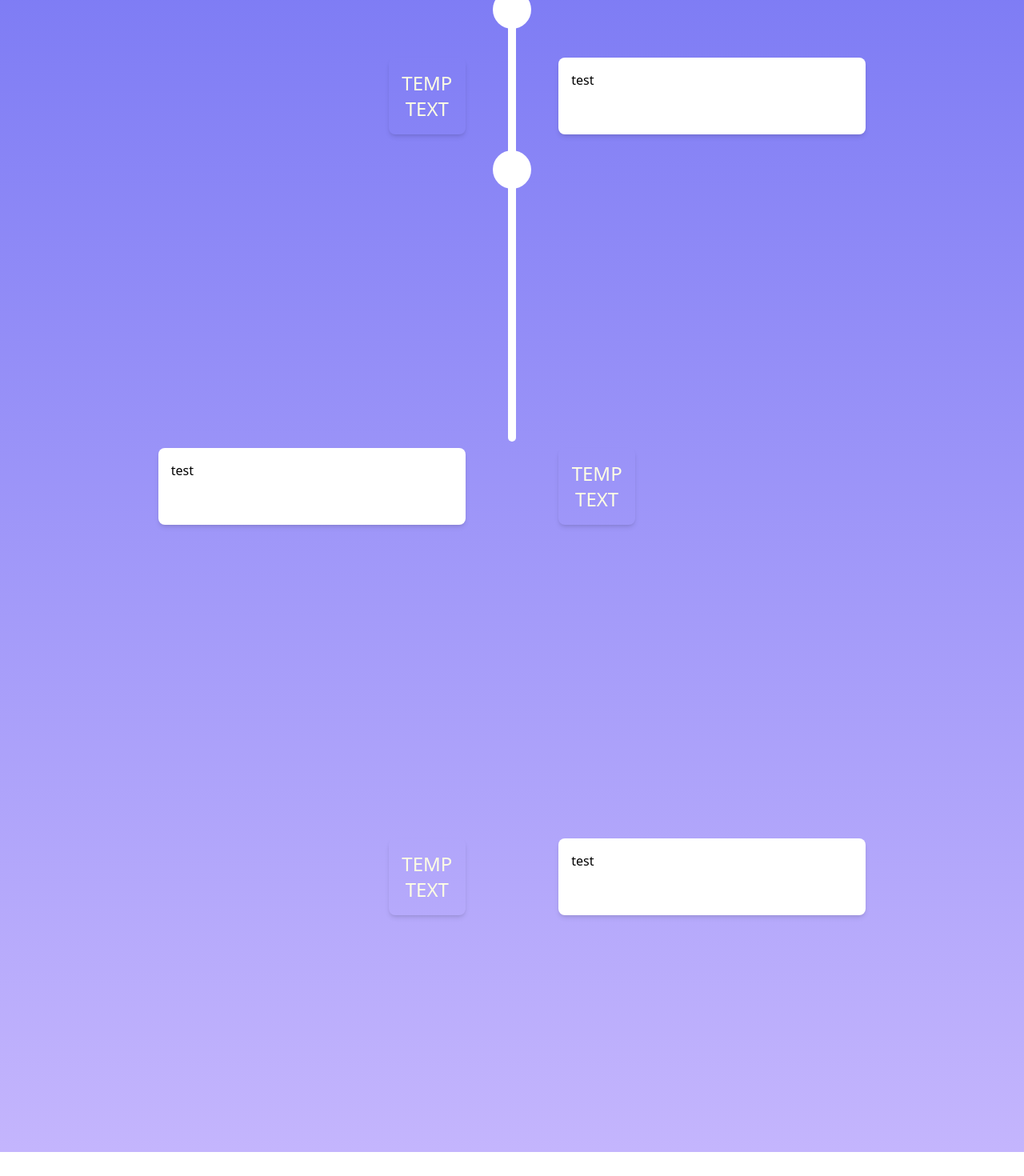
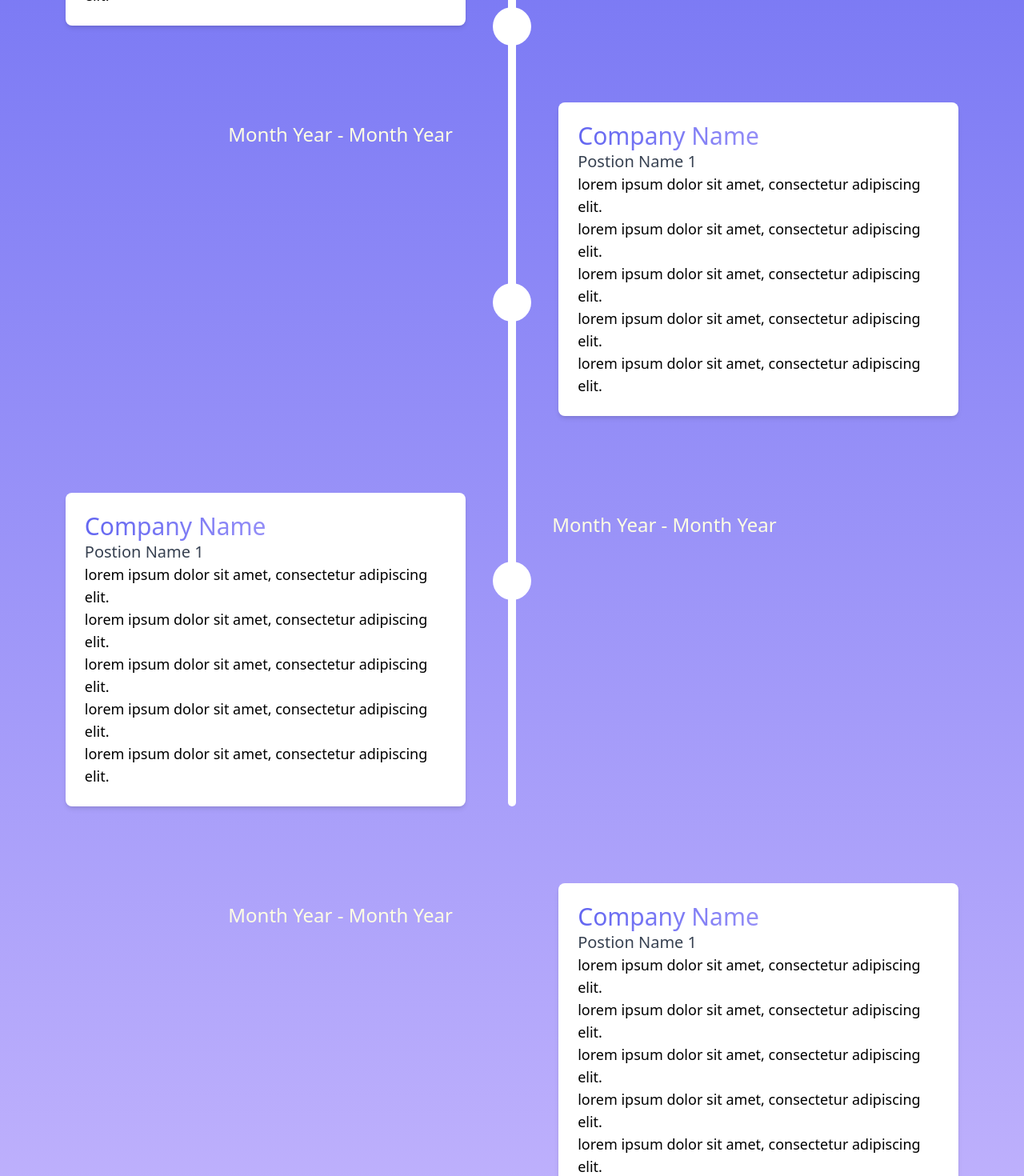
Before and after one commit to WahabJI/my-project, a Next.js app: page / in a window 1280 px wide. Shown: the part 2180-3650 px from the top of the page at 80% size. Before the commit the page ends 3620 px from the top, so only its background shows below. Built offline with nearby package versions, Linux system fonts and the light colour scheme.

Commit message:
finished example page, ready to add animations

```diff
--- a/pages/index.tsx
+++ b/pages/index.tsx
@@ -193,8 +193,8 @@ export default function Home() {
 
           {/* EXPERIENCE SECTION */}
           <section id="experience" className="bg-gradient-to-b from-indigo-500 to-violet-300 min-h-screen flex flex-col">
-            <h1 className="text-center text-6xl font-title font-bold text-beige mt-2">Experience</h1>
-            <div className="grid grid-cols-11 grid-rows-4">
+            <h1 className="text-center text-6xl font-title font-bold text-beige mt-16">Experience</h1>
+            <div className="grid grid-cols-11 grid-rows-4 pb-32">
 
               <div className="col-span-5 mt-24 flex justify-end">
                 <div className="bg-white w-[500px] min-h-44 rounded-lg shadow-md p-6">
@@ -214,60 +214,84 @@ export default function Home() {
               {/* MIDDLE LINE */}
               <div className="col-span-1 row-span-4 flex justify-center">
                 <div className="flex justify-center items-center absolute">
-                  <div className="mt-16 h-[1000px] bg-white w-[10px] rounded-lg"></div>
+                  <div className="mt-16 h-[1400px] bg-white w-[10px] rounded-lg"></div>
                 </div>
                 <div className="bg-white rounded-full w-12 h-12 mt-[115px] absolute"></div>
-                <div className="bg-white rounded-full w-12 h-12 mt-[310px] absolute"></div>
-                <div className="bg-white rounded-full w-12 h-12 mt-[500px] absolute"></div>
-                <div className="bg-white rounded-full w-12 h-12 mt-[700px] absolute"></div>
+                <div className="bg-white rounded-full w-12 h-12 mt-[465px] absolute"></div>
+                <div className="bg-white rounded-full w-12 h-12 mt-[810px] absolute"></div>
+                <div className="bg-white rounded-full w-12 h-12 mt-[1158px] absolute"></div>
               </div>
 
               <div className="col-span-5 mt-24 flex justify-start">
                 <div className="rounded-lg p-4">
                   {/* Content goes here */}
-                  <p className="text-beige text-center text-2xl mt-2 -ml-16">Month Year - Month Year</p>
+                  <p className="text-beige text-center text-2xl mt-2 -ml-6">Month Year - Month Year</p>
                 </div>
               </div>
 
               <div className="col-span-5 mt-24 flex justify-end">
-                <div className="w-24 h-24 rounded-lg shadow-md p-4">
-
-                  <p className="text-beige text-center text-2xl">TEMP TEXT</p>
+                <div className="rounded-lg p-4">
+                  {/* Content goes here */}
+                  <p className="text-beige text-center text-2xl mt-2 -ml-6">Month Year - Month Year</p>
                 </div>
               </div>
 
               <div className="col-span-5 mt-24 flex justify-start">
-                <div className="bg-white w-96 h-24 rounded-lg shadow-md p-4">
-
-                  test
+                <div className="bg-white w-[500px] min-h-44 rounded-lg shadow-md p-6">
+                  {/* Content goes here */}
+                  <h1 className="text-3xl bg-gradient-to-r from-indigo-500 to-violet-300 bg-clip-text text-transparent">Company Name</h1>
+                  <h2 className="text-gray-700 text-xl">Postion Name 1</h2>
+                  <ul className="text-lg">
+                    <li className="">lorem ipsum dolor sit amet, consectetur adipiscing elit. </li>
+                    <li className="">lorem ipsum dolor sit amet, consectetur adipiscing elit. </li>
+                    <li className="">lorem ipsum dolor sit amet, consectetur adipiscing elit. </li>
+                    <li className="">lorem ipsum dolor sit amet, consectetur adipiscing elit. </li>
+                    <li className="">lorem ipsum dolor sit amet, consectetur adipiscing elit. </li>
+                  </ul>
                 </div>
               </div>
 
               <div className="col-span-5 mt-24 flex justify-end">
-                <div className="bg-white w-96 h-24 rounded-lg shadow-md p-4">
-
-                  test
+                <div className="bg-white w-[500px] min-h-44 rounded-lg shadow-md p-6">
+                  {/* Content goes here */}
+                  <h1 className="text-3xl bg-gradient-to-r from-indigo-500 to-violet-300 bg-clip-text text-transparent">Company Name</h1>
+                  <h2 className="text-gray-700 text-xl">Postion Name 1</h2>
+                  <ul className="text-lg">
+                    <li className="">lorem ipsum dolor sit amet, consectetur adipiscing elit. </li>
+                    <li className="">lorem ipsum dolor sit amet, consectetur adipiscing elit. </li>
+                    <li className="">lorem ipsum dolor sit amet, consectetur adipiscing elit. </li>
+                    <li className="">lorem ipsum dolor sit amet, consectetur adipiscing elit. </li>
+                    <li className="">lorem ipsum dolor sit amet, consectetur adipiscing elit. </li>
+                  </ul>
                 </div>
               </div>
 
-              <div className="col-span-5 w-24 h-24 mt-24">
-                <div className="rounded-lg shadow-md p-4">
-
-                  <p className="text-beige text-center text-2xl">TEMP TEXT</p>
+              <div className="col-span-5 mt-24 flex justify-start">
+                <div className="rounded-lg p-4">
+                  {/* Content goes here */}
+                  <p className="text-beige text-center text-2xl mt-2 -ml-6">Month Year - Month Year</p>
                 </div>
               </div>
 
               <div className="col-span-5 mt-24 flex justify-end">
-                <div className="w-24 h-24 rounded-lg shadow-md p-4">
-
-                  <p className="text-beige text-center text-2xl">TEMP TEXT</p>
+                <div className="rounded-lg p-4">
+                  {/* Content goes here */}
+                  <p className="text-beige text-center text-2xl mt-2 -ml-6">Month Year - Month Year</p>
                 </div>
               </div>
 
               <div className="col-span-5 mt-24 flex justify-start">
-                <div className="bg-white w-96 h-24 rounded-lg shadow-md p-4">
-
-                  test
+                <div className="bg-white w-[500px] min-h-44 rounded-lg shadow-md p-6">
+                  {/* Content goes here */}
+                  <h1 className="text-3xl bg-gradient-to-r from-indigo-500 to-violet-300 bg-clip-text text-transparent">Company Name</h1>
+                  <h2 className="text-gray-700 text-xl">Postion Name 1</h2>
+                  <ul className="text-lg">
+                    <li className="">lorem ipsum dolor sit amet, consectetur adipiscing elit. </li>
+                    <li className="">lorem ipsum dolor sit amet, consectetur adipiscing elit. </li>
+                    <li className="">lorem ipsum dolor sit amet, consectetur adipiscing elit. </li>
+                    <li className="">lorem ipsum dolor sit amet, consectetur adipiscing elit. </li>
+                    <li className="">lorem ipsum dolor sit amet, consectetur adipiscing elit. </li>
+                  </ul>
                 </div>
               </div>
 
```
